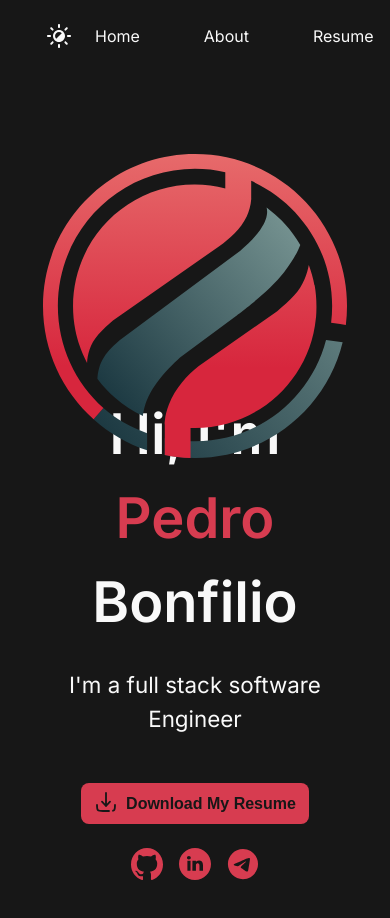
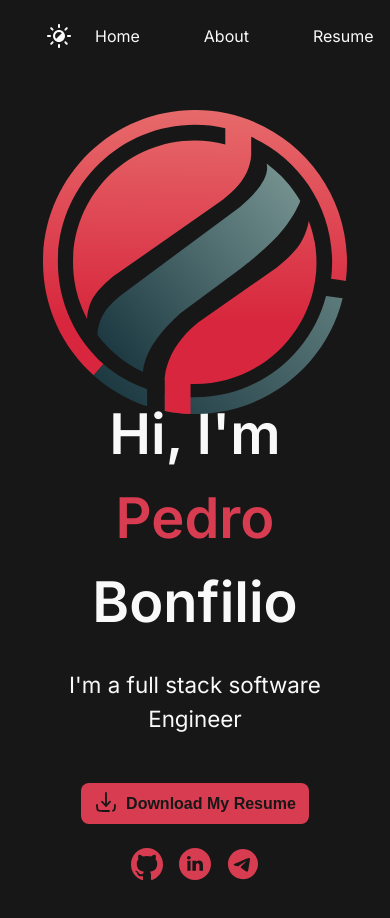
Before and after one commit to pedroblimaa/portfolio, a React (Vite) app: page / in a window 390 px wide. Shown: the top 918 px of the page. Built offline with nearby package versions, Linux system fonts and the light colour scheme.

Commit message:
Fix main icon responsivity, icon too low

```diff
--- a/src/components/Header/Header.css
+++ b/src/components/Header/Header.css
@@ -36,7 +36,7 @@ header {
 .full-icon {
   position: absolute;
   left: 50%;
-  top: calc(40vh - 12rem);
+  top: calc(50vh - 20rem);
   transform: translateX(-50%);
 
   svg {
```
Also changed, not shown: 1 other file (tests, documents, lock files or other folders).
